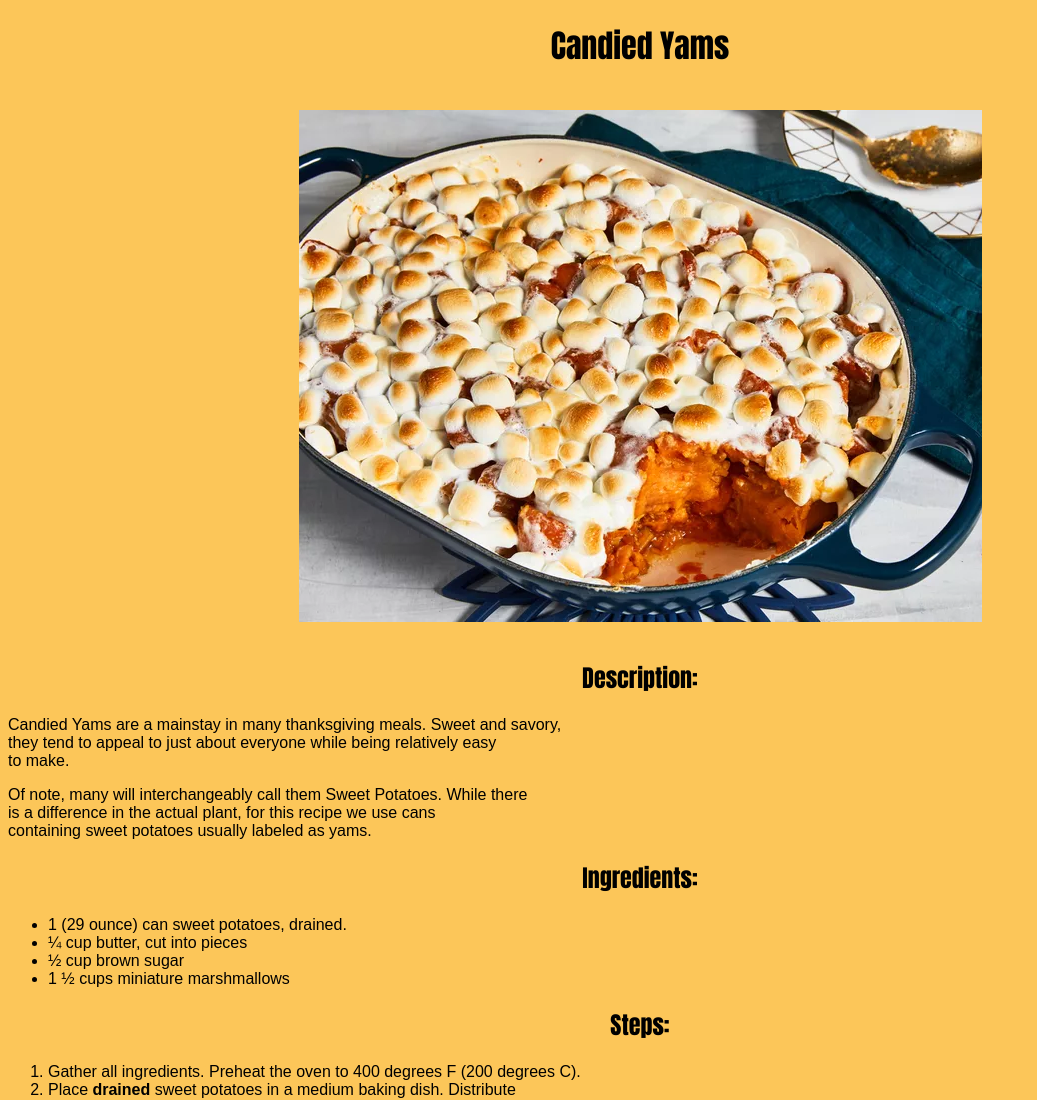
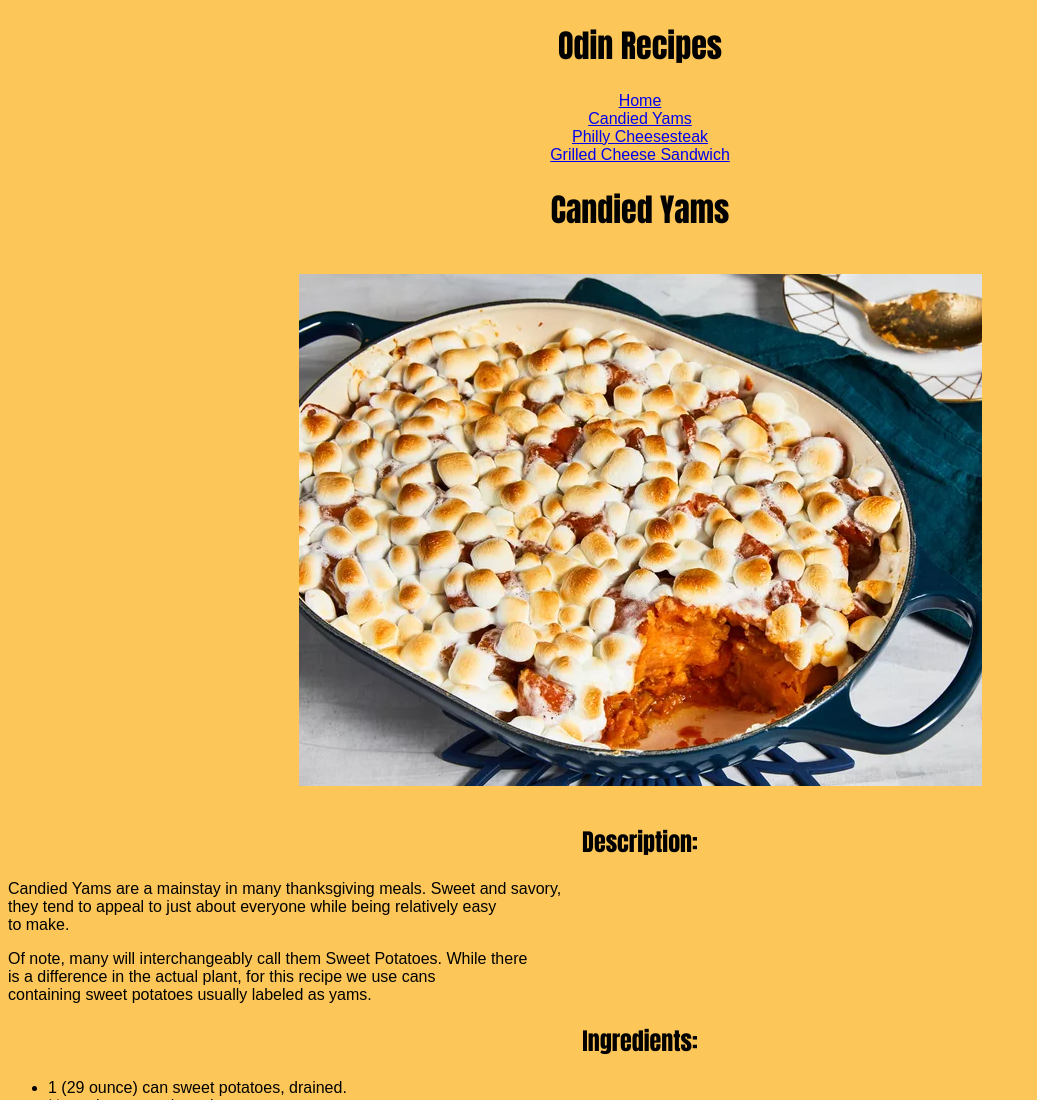
Before and after one commit to RenK907/odin-recipes, a plain HTML site: page recipes/candied-yams.html in a window 1280 px wide. Shown: the top 1100 px of the page, without its empty margins (0-1037 px from the left). Drawn offline with Linux system fonts and the light colour scheme.

Commit message:
Place navigation on top of all pages.
Fixing dead ends from home page. Not sure how I missed that before...

```diff
--- a/recipes/candied-yams.html
+++ b/recipes/candied-yams.html
@@ -7,6 +7,16 @@
     <title>Candied Yams Recipe</title>
 </head>
 <body>
+
+    <h1 class="title">Odin Recipes</h1>
+
+    <ul class="navigation">
+        <li><a href="../index.html">Home</a></li>
+        <li><a class="recLink" href="./candied-yams.html">Candied Yams</a></li>
+        <li><a class="recLink" href="./philly-cheesesteak.html">Philly Cheesesteak</a></li>
+        <li><a class="recLink" href="./grilled-cheese-sandwich.html">Grilled Cheese Sandwich</a></li>
+    </ul>
+
     <h1 class="title">Candied Yams</h1><br>
 
     <img class="recImage" src="../images/26482-candied-yams-DDMFS-4x3-5712c174c6da403ebf554530361d00c6.webp" alt="Picture of a white dish filled with Candied Yams"> <br>
```
Also changed, not shown: index.html (+1 -0 lines), recipes/grilled-cheese-sandwich.html (+11 -0 lines), recipes/philly-cheesesteak.html (+10 -0 lines).
